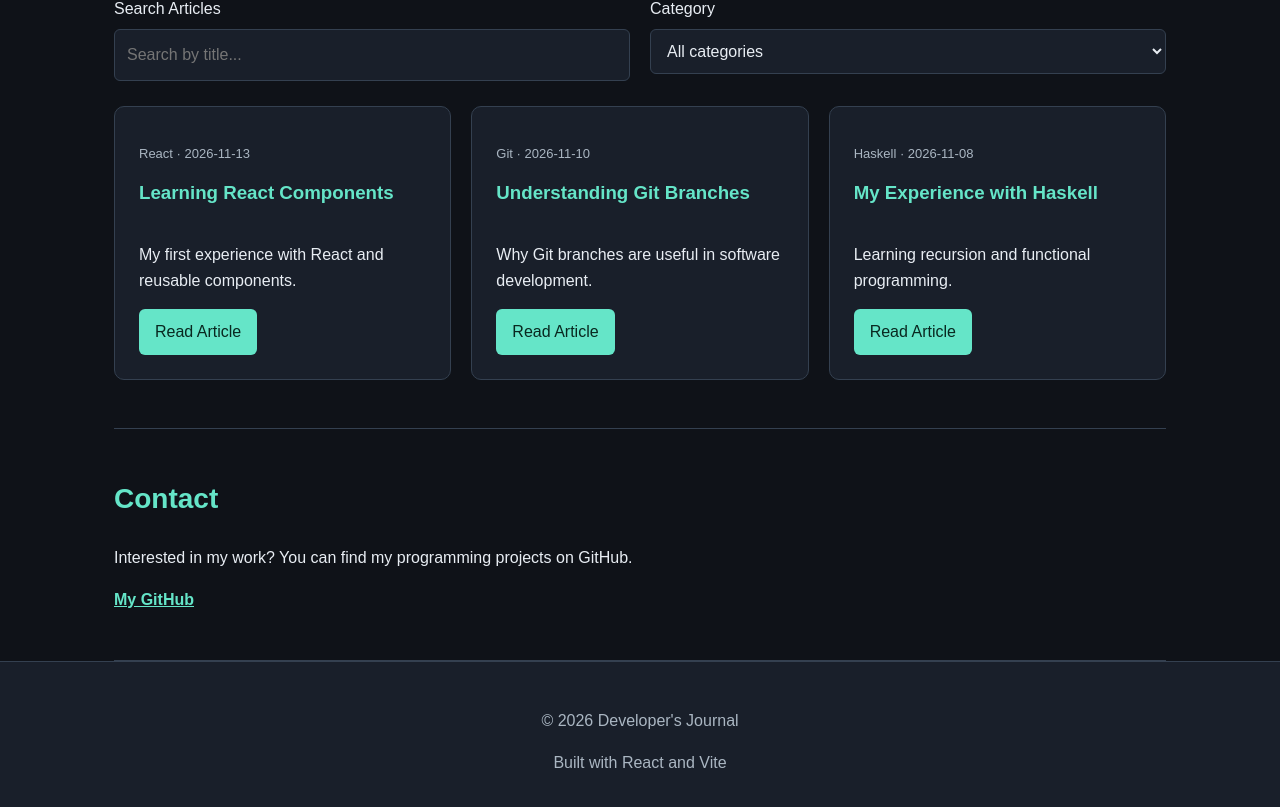
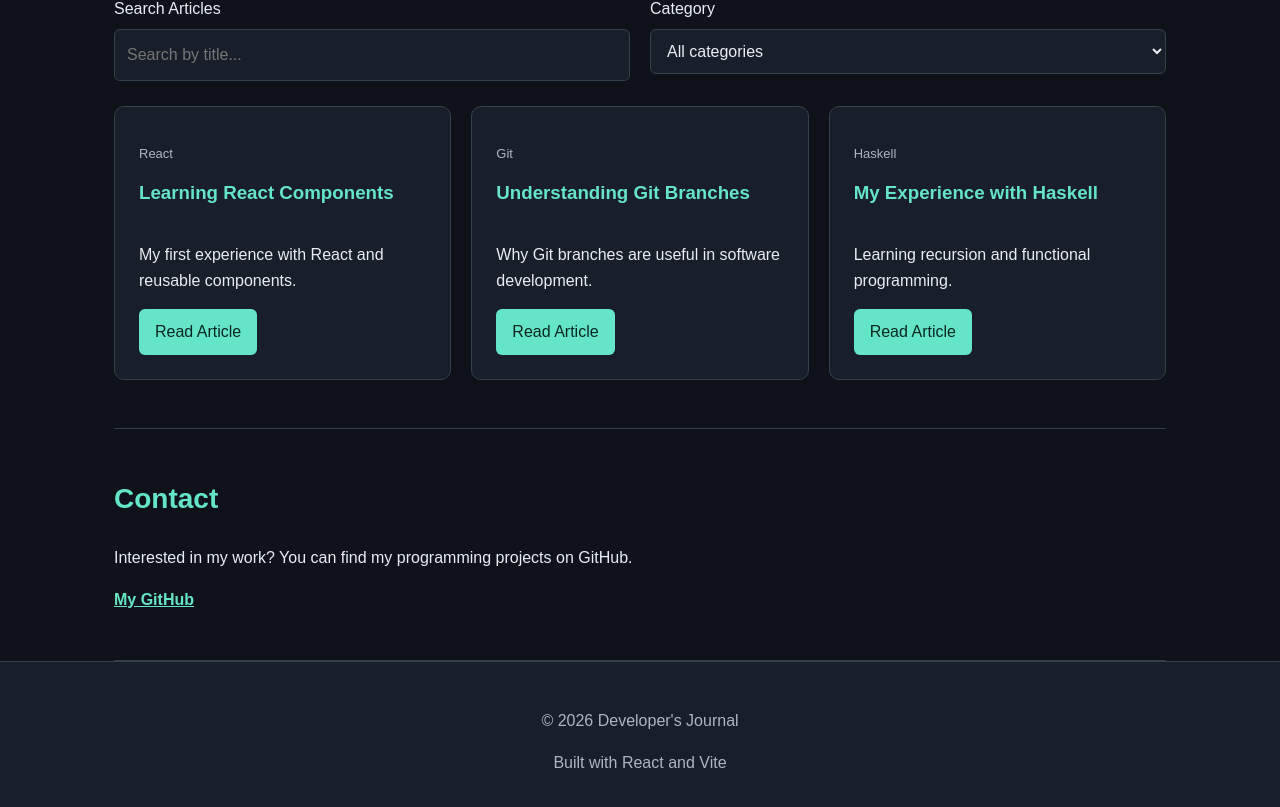
Before and after one commit to DizzyWaters/portfolio-blog, a React (Vite) app: page / in a window 1280 px wide. Shown: the part 2492-3299 px from the top of the page. Built offline with nearby package versions, Linux system fonts and the light colour scheme.

Commit message:
date time correctness

```diff
--- a/src/data/posts.js
+++ b/src/data/posts.js
@@ -2,7 +2,6 @@ export const posts = [
   {
     id: 1,
     title: "Learning React Components",
-    date: "2026-11-13",
     category: "React",
     excerpt: "My first experience with React and reusable components.",
     content: `
@@ -21,7 +20,6 @@ export const posts = [
   {
     id: 2,
     title: "Understanding Git Branches",
-    date: "2026-11-10",
     category: "Git",
     excerpt: "Why Git branches are useful in software development.",
     content: `
@@ -39,7 +37,6 @@ export const posts = [
   {
     id: 3,
     title: "My Experience with Haskell",
-    date: "2026-11-08",
     category: "Haskell",
     excerpt: "Learning recursion and functional programming.",
     content: `
```
